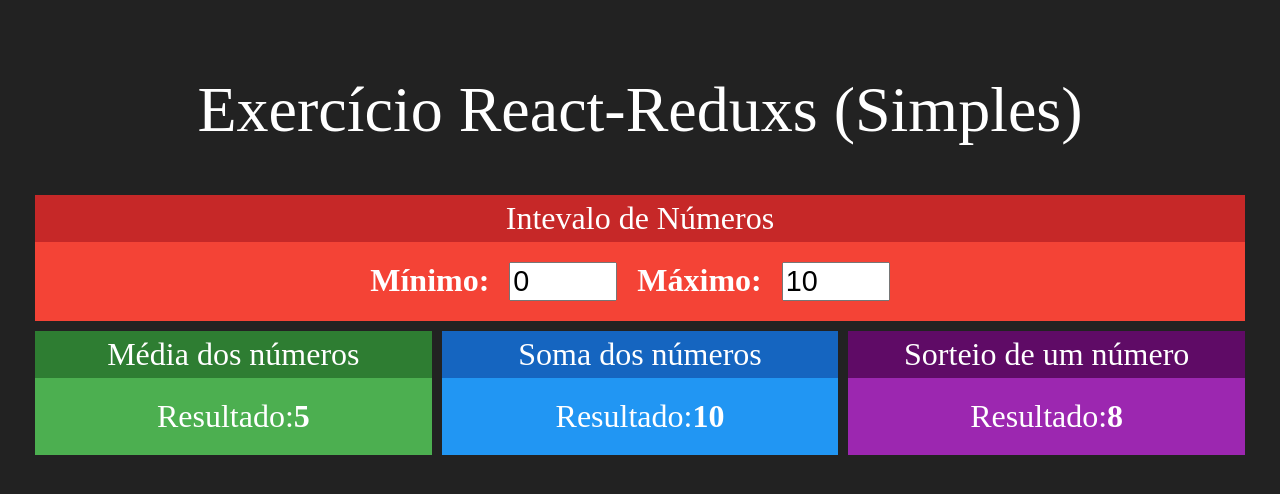
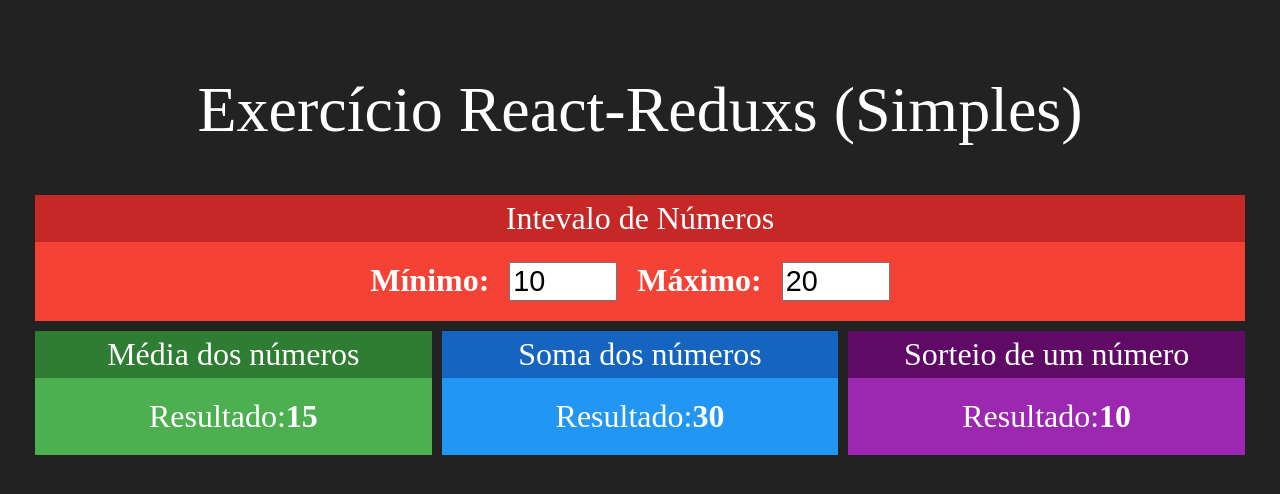
Before and after one commit to GSappio/State-management-with-redux, a React (Create React App) app: page / in a window 1280 px wide. Shown: the top 494 px of the page. Built offline with nearby package versions, Linux system fonts and the light colour scheme.

Commit message:
Implementation without using Redux

```diff
--- a/src/App.js
+++ b/src/App.js
@@ -1,3 +1,4 @@
+import React, { useState } from 'react'
 import './App.css';
 
 import Intervalo from './components/Intervalo';
@@ -6,16 +7,21 @@
 import Sorteio from './components/Sorteio';
 
 function App() {
+
+  const [min, setMin] = useState(10)
+  const [max, setMax] = useState(20)
+
   return (
     <div className="App">
       <h1>Exercício React-Reduxs (Simples)</h1>
       <div className='linha'>
-      <Intervalo></Intervalo>
+      <Intervalo min={min} max={max}
+        onMinChanged={setMin} onMaxChanged={setMax}></Intervalo>
       </div>
       <div className='linha'>
-      <Media></Media>
-      <Soma></Soma>
-      <Sorteio> </Sorteio>
+      <Media min={min} max={max}></Media>
+      <Soma min={min} max={max}></Soma>
+      <Sorteio min={min} max={max}> </Sorteio>
       </div>
     </div>
   );
--- a/src/components/Intervalo.js
+++ b/src/components/Intervalo.js
@@ -4,16 +4,19 @@
 import Card from './Card'
 
 export default props => {
+    const { min, max } = props
     return (
         <Card title="Intevalo de Números" red>
             <div className='Intervalo'>
             <span>
                 <strong>Mínimo:</strong>
-                <input type="number" value={0} readOnly />
+                <input type="number" value={min }
+                    onChange={e => props.onMinChanged(+e.target.value)}/>
             </span>
             <span>
                 <strong>Máximo:</strong>
-                <input type="number" value={10} readOnly/>
+                <input type="number" value={max}
+                    onChange={e => props.onMaxChanged(+e.target.value)}/>
             </span>
             </div>
         </Card>
--- a/src/components/Media.jsx
+++ b/src/components/Media.jsx
@@ -4,12 +4,15 @@
 import Card from './Card'
 
 export default props => {
+
+    const {min, max} = props
+
     return (
         <Card title="Média dos números" green>
             <div>
                 <span>
                     <span>Resultado:</span>
-                    <strong>5</strong>
+                    <strong>{((max + min) / 2)}</strong>
                 </span>
             </div>
         </Card>
--- a/src/components/Soma.jsx
+++ b/src/components/Soma.jsx
@@ -4,12 +4,13 @@
 import Card from './Card'
 
 export default props => {
+    const {min, max} = props
     return (
         <Card title="Soma dos números" blue>
             <div>
                 <span>
                     <span>Resultado:</span>
-                    <strong>10</strong>
+                    <strong>{ max + min }</strong>
                 </span>
             </div>
         </Card>
--- a/src/components/Sorteio.jsx
+++ b/src/components/Sorteio.jsx
@@ -4,12 +4,14 @@
 import Card from './Card'
 
 export default props => {
+    const {min, max} = props
+    const aleatorio = parseInt(Math.random  () * (max - min)) + min
     return (
         <Card title="Sorteio de um número" purple>
             <div>
                 <span>
                     <span>Resultado:</span>
-                    <strong>8</strong>
+                    <strong>{aleatorio}</strong>
                 </span>
             </div>
         </Card>
```
